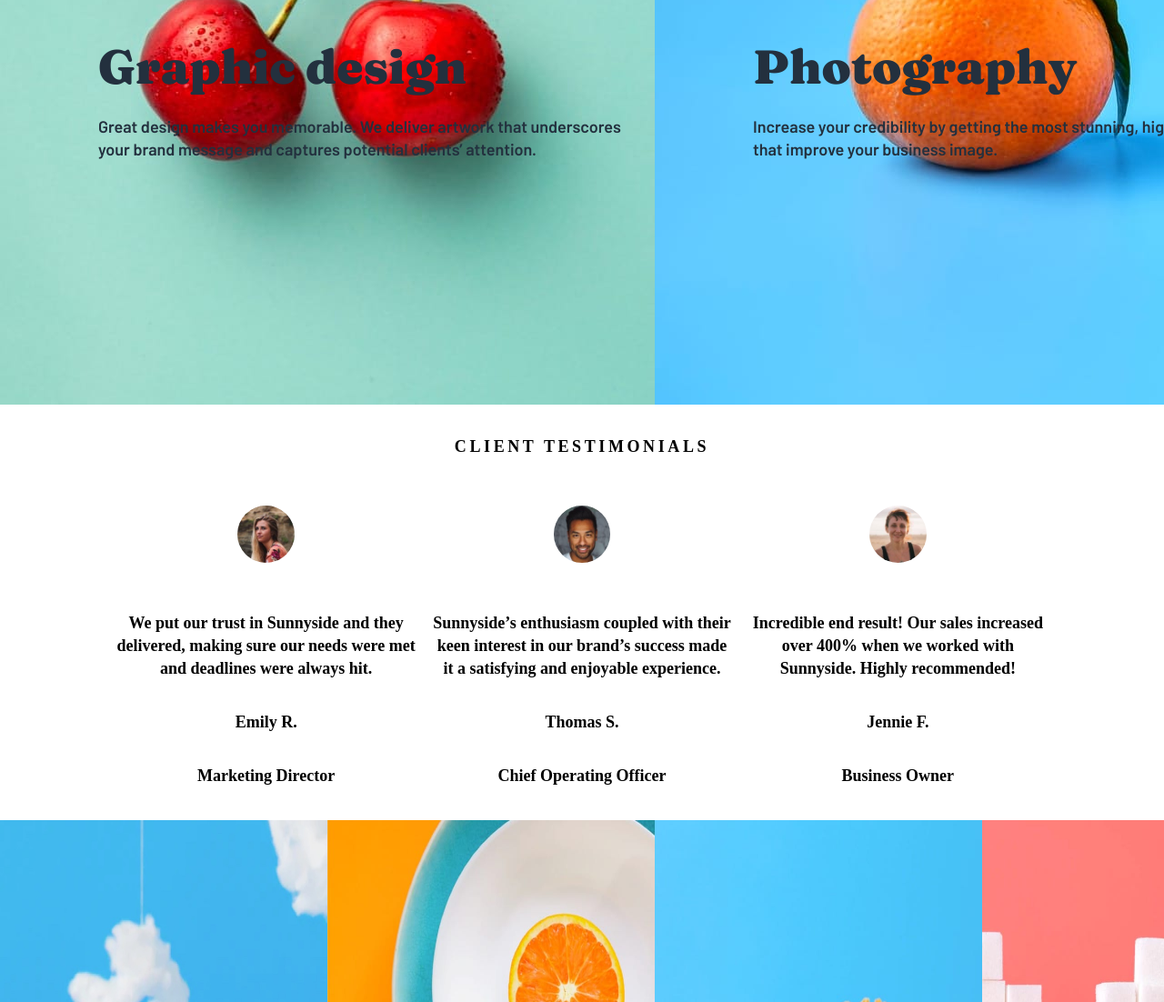
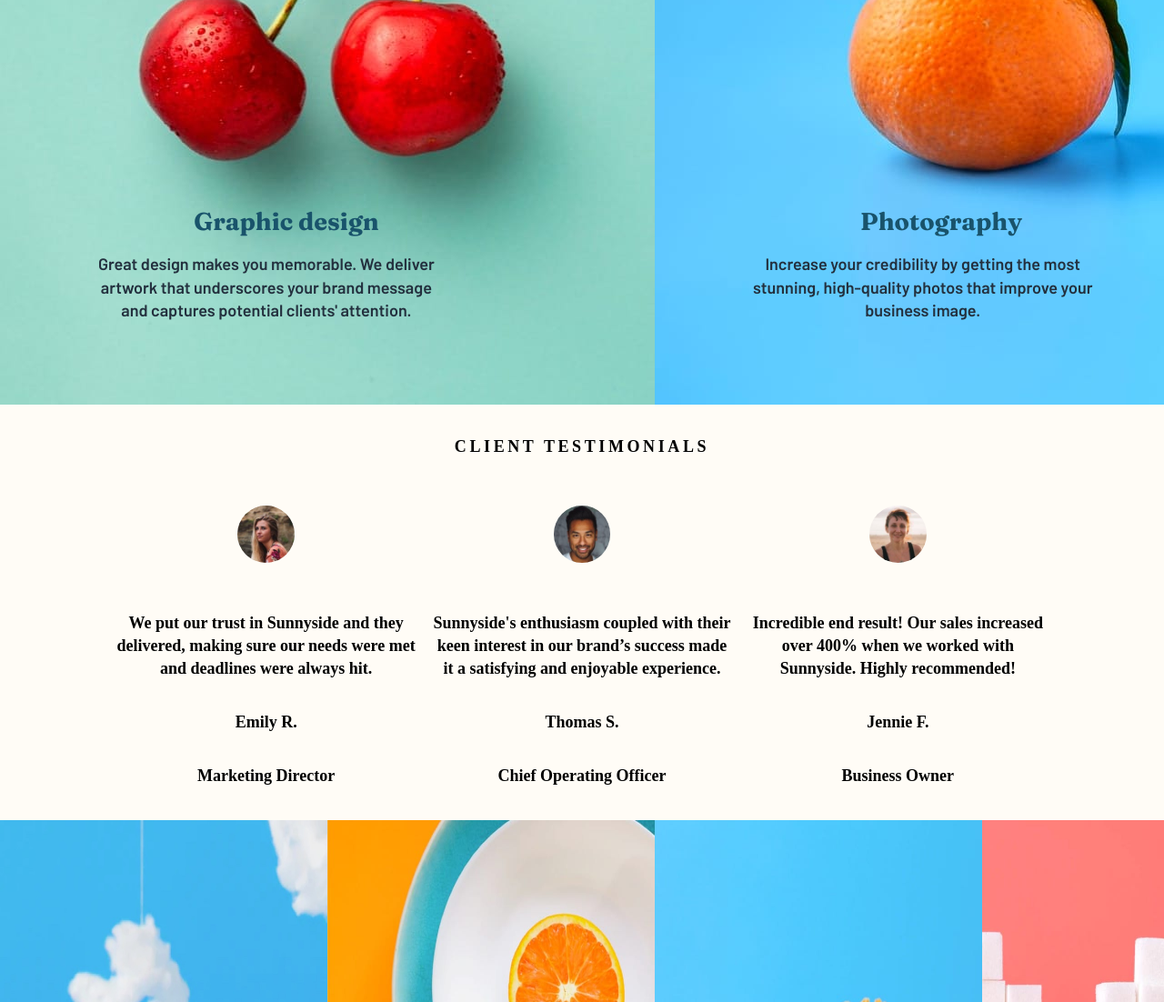
Before and after one commit to keza681/Sunnyside-agency-landing-page, a plain HTML site: page index.html in a window 1280 px wide. Shown: the part 2180-3282 px from the top of the page at 91% size. Drawn offline with Linux system fonts and the light colour scheme.

Commit message:
Update css file

```diff
--- a/styles.css
+++ b/css/styles.css
@@ -125,6 +125,20 @@ article .left-column .left-col-text {
     height: 40%;
 }
 
+#graphic{
+    margin-top: 360px;
+    justify-content: center;
+    text-align: center;
+}
+
+#heading3{
+    font-size: 1.5rem;
+    color: hsl(198, 62%, 26%);
+    margin-bottom: 1rem;
+    font-family: 'Fraunces', serif;
+    margin-right: 90px;
+}
+
 article .left-column .left-col-text h2 {
     font-size: 2.9rem;
     margin-bottom: 1.5rem;
@@ -188,8 +202,9 @@ article:nth-child(2) .left-column .left-col-text a:hover::before {
 
 /* --------------------section3-------------------------------- */
 
-section3 {
+.section3 {
     text-align: center;
+    background: hsla(42, 92%, 90%, 0.192);
 }
 
 .tex-center {
--- a/index.html
+++ b/index.html
@@ -6,7 +6,7 @@
     <meta name="viewport" content="width=device-width, initial-scale=1.0">
     <link rel="icon" type="image/png" sizes="32x32" href="./images/favicon-32x32.png"> <!-- favicon -->
     <link href="https://fonts.googleapis.com/css2?family=Barlow:wght@600&family=Fraunces:wght@700;900&display=swap" rel="stylesheet"> <!-- Site google fonts link -->
-    <link rel="stylesheet" href="styles.css">
+    <link rel="stylesheet" href="css/styles.css">
     <title>Document</title>
 </head>
 <body>
@@ -70,7 +70,7 @@
 
                 <div class="left-column">
                     <div class="left-col-text">
-                        <h2>   Stand out to the right audience                        </h2>
+                        <h2>   Stand out to the right audience</h2>
                         <p>
                             Using a collaborative formula of designers, researchers, photographers, videographers, and copywriters, we’ll build and extend your brand in digital places.
                         </p>
@@ -84,21 +84,20 @@
             <article class="last-article">
 
                 <div class="left-column" id="b1">
-                    <div class="left-col-text">
-                        <h2>Graphic design</h2>
+                    <div class="left-col-text" id="graphic">
+                        <h3 id="heading3">Graphic design</h3>
                         <p id="p2">
-                            Great design makes you memorable. We deliver artwork that underscores<br> your brand message and captures potential clients’ attention.
+                            Great design makes you memorable. We deliver <br>artwork that underscores your brand message<br>and captures potential clients' attention.
                         </p>
                     </div>
 
                 </div>
 
                 <div class="left-column" id="b2">
-                    <div class="left-col-text">
-                        <h2>   Photography
-                        </h2>
+                    <div class="left-col-text" id="graphic">
+                        <h3 id="heading3">Photography</h3>
                         <p id="p2">
-                            Increase your credibility by getting the most stunning, high-quality photos<br> that improve your business image.
+                            Increase your credibility by getting the most <br>stunning, high-quality photos that improve your <br>business image.
                         </p>
                     </div>
 
@@ -128,7 +127,7 @@
                 <div class="testim-1">
                     <img src="images/image-thomas.jpg" alt="Thomas S.">
                     <p>
-                      Sunnyside’s enthusiasm coupled with their keen interest in our brand’s success made it a satisfying and enjoyable experience.
+                      Sunnyside's enthusiasm coupled with their keen interest in our brand’s success made it a satisfying and enjoyable experience.
                     </p>
                     <div class="client-name">
                       <h4>Thomas S.</h4>
```
